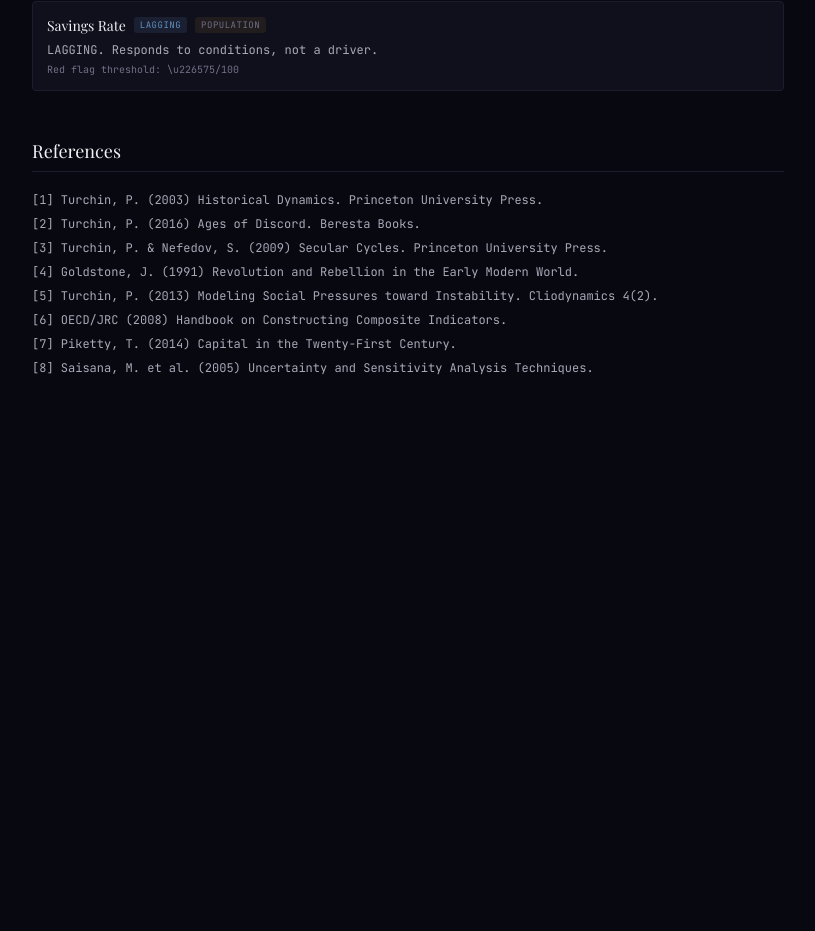
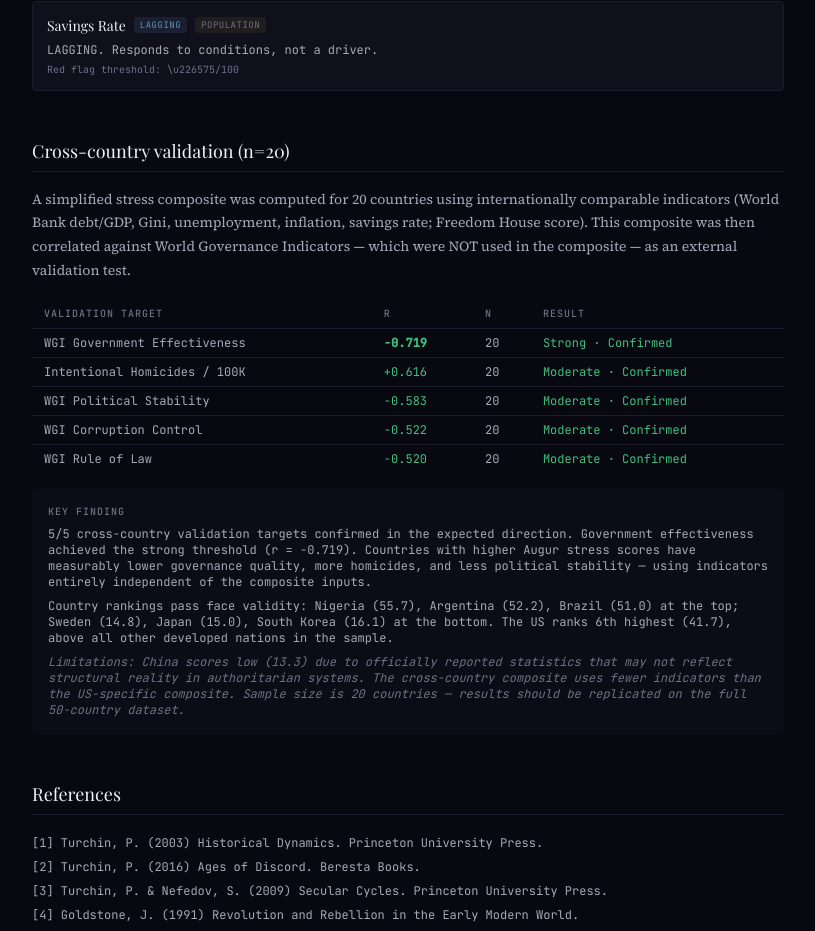
Before and after one commit to blyons044/augur, a React (Create React App) app in the folder frontend/: page /methodology in a window 1280 px wide. Shown: the part 1855-2786 px from the top of the page, without its empty margins (232-1047 px from the left). Before the commit the page ends 2275 px from the top, so only its background shows below. Built offline with nearby package versions, Linux system fonts and the light colour scheme; no server answers; the HTML template or start-up script is replaced by a standard one; a web font is replaced by a local one.

Commit message:
Cross-country validation: 5/5 confirmed, govt effectiveness r=-0.719 (strong), 20 countries, published on methodology page

```diff
--- a/frontend/src/pages/MethodologyPage.js
+++ b/frontend/src/pages/MethodologyPage.js
@@ -83,6 +83,39 @@ function MethodologyPage() {
           </div>
         ))}
       </section>
+      <section style={{marginBottom:"48px"}}>
+        <h2 style={{font:"500 18px var(--font-display)",color:"var(--text-bright)",marginBottom:"16px",borderBottom:"1px solid var(--border)",paddingBottom:"8px"}}>Cross-country validation (n=20)</h2>
+        <p style={{font:"400 14px var(--font-body)",color:"var(--text-secondary)",lineHeight:1.7,marginBottom:"16px"}}>
+          A simplified stress composite was computed for 20 countries using internationally comparable indicators (World Bank debt/GDP, Gini, unemployment, inflation, savings rate; Freedom House score). This composite was then correlated against World Governance Indicators — which were NOT used in the composite — as an external validation test.
+        </p>
+        <div style={{overflowX:"auto",marginBottom:"16px"}}>
+          <table style={{width:"100%",borderCollapse:"collapse",font:"400 12px var(--font-mono)",color:"var(--text-secondary)"}}>
+            <thead>
+              <tr style={{borderBottom:"1px solid var(--border)",textAlign:"left"}}>
+                <th style={{padding:"8px 12px",font:"500 10px var(--font-mono)",letterSpacing:"1px",textTransform:"uppercase",color:"var(--text-muted)"}}>Validation target</th>
+                <th style={{padding:"8px 12px",font:"500 10px var(--font-mono)",letterSpacing:"1px",textTransform:"uppercase",color:"var(--text-muted)"}}>r</th>
+                <th style={{padding:"8px 12px",font:"500 10px var(--font-mono)",letterSpacing:"1px",textTransform:"uppercase",color:"var(--text-muted)"}}>n</th>
+                <th style={{padding:"8px 12px",font:"500 10px var(--font-mono)",letterSpacing:"1px",textTransform:"uppercase",color:"var(--text-muted)"}}>Result</th>
+              </tr>
+            </thead>
+            <tbody>
+              <tr style={{borderBottom:"1px solid var(--border)"}}><td style={{padding:"6px 12px"}}>WGI Government Effectiveness</td><td style={{padding:"6px 12px",color:"#40c080",fontWeight:"600"}}>-0.719</td><td style={{padding:"6px 12px"}}>20</td><td style={{padding:"6px 12px",color:"#40c080"}}>Strong · Confirmed</td></tr>
+              <tr style={{borderBottom:"1px solid var(--border)"}}><td style={{padding:"6px 12px"}}>Intentional Homicides / 100K</td><td style={{padding:"6px 12px",color:"#40c080"}}>+0.616</td><td style={{padding:"6px 12px"}}>20</td><td style={{padding:"6px 12px",color:"#40c080"}}>Moderate · Confirmed</td></tr>
+              <tr style={{borderBottom:"1px solid var(--border)"}}><td style={{padding:"6px 12px"}}>WGI Political Stability</td><td style={{padding:"6px 12px",color:"#40c080"}}>-0.583</td><td style={{padding:"6px 12px"}}>20</td><td style={{padding:"6px 12px",color:"#40c080"}}>Moderate · Confirmed</td></tr>
+              <tr style={{borderBottom:"1px solid var(--border)"}}><td style={{padding:"6px 12px"}}>WGI Corruption Control</td><td style={{padding:"6px 12px",color:"#40c080"}}>-0.522</td><td style={{padding:"6px 12px"}}>20</td><td style={{padding:"6px 12px",color:"#40c080"}}>Moderate · Confirmed</td></tr>
+              <tr><td style={{padding:"6px 12px"}}>WGI Rule of Law</td><td style={{padding:"6px 12px",color:"#40c080"}}>-0.520</td><td style={{padding:"6px 12px"}}>20</td><td style={{padding:"6px 12px",color:"#40c080"}}>Moderate · Confirmed</td></tr>
+            </tbody>
+          </table>
+        </div>
+        <div style={{background:"var(--bg-accent)",padding:"16px",borderRadius:"4px",marginBottom:"16px"}}>
+          <div style={{font:"500 10px var(--font-mono)",color:"var(--text-muted)",letterSpacing:"1px",textTransform:"uppercase",marginBottom:"8px"}}>Key finding</div>
+          <p style={{font:"400 12px var(--font-mono)",color:"var(--text-secondary)",margin:"0 0 8px"}}>5/5 cross-country validation targets confirmed in the expected direction. Government effectiveness achieved the strong threshold (r = -0.719). Countries with higher Augur stress scores have measurably lower governance quality, more homicides, and less political stability — using indicators entirely independent of the composite inputs.</p>
+          <p style={{font:"400 12px var(--font-mono)",color:"var(--text-secondary)",margin:"0 0 8px"}}>Country rankings pass face validity: Nigeria (55.7), Argentina (52.2), Brazil (51.0) at the top; Sweden (14.8), Japan (15.0), South Korea (16.1) at the bottom. The US ranks 6th highest (41.7), above all other developed nations in the sample.</p>
+          <p style={{font:"400 12px var(--font-mono)",color:"var(--text-muted)",margin:0,fontStyle:"italic"}}>Limitations: China scores low (13.3) due to officially reported statistics that may not reflect structural reality in authoritarian systems. The cross-country composite uses fewer indicators than the US-specific composite. Sample size is 20 countries — results should be replicated on the full 50-country dataset.</p>
+        </div>
+      </section>
+
+
 
       <section>
         <h2 style={{font:"500 18px var(--font-display)",color:"var(--text-bright)",marginBottom:"16px",borderBottom:"1px solid var(--border)",paddingBottom:"8px"}}>References</h2>
```
